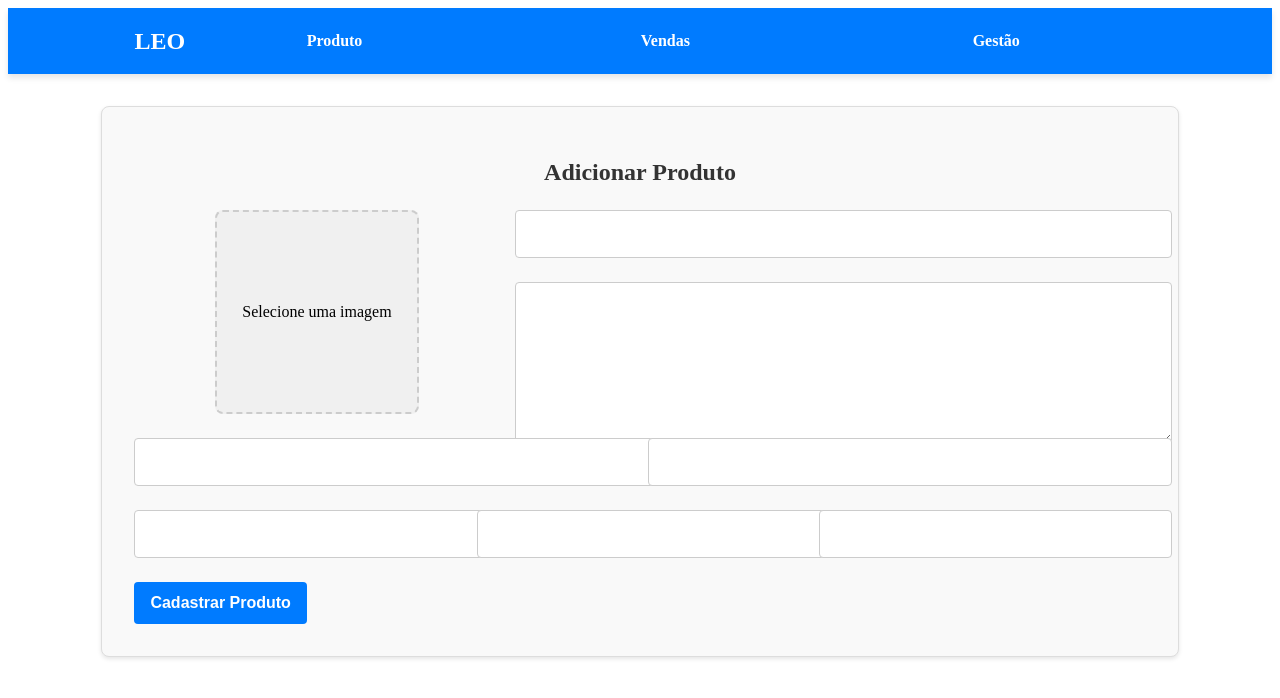
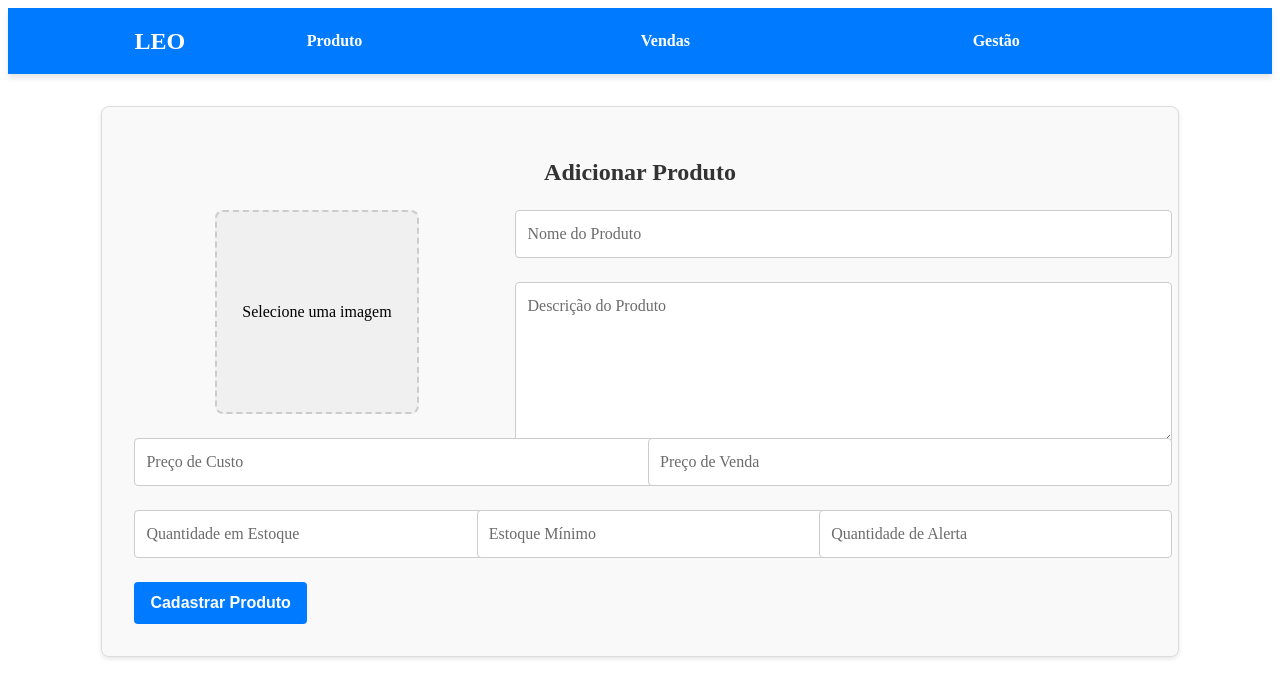
Before and after one commit to Leonan-Bazilio/Store-Management, a React (Vite) app in the folder StoreManagerFront/: page /add-product in a window 1280 px wide. Shown: the top 698 px of the page. Built offline with nearby package versions, Linux system fonts and the light colour scheme; the HTML template or start-up script is replaced by a standard one.

Commit message:
ajustes em alguns componentes pela mudança do inputField

```diff
--- a/StoreManagerFront/src/components/InputField/InputField.jsx
+++ b/StoreManagerFront/src/components/InputField/InputField.jsx
@@ -8,6 +8,7 @@ const InputField = ({
   value,
   onChange,
   className = "",
+  divClassName = "",
 }) => {
   const [focused, setFocused] = useState();
   const handleFocus = () => {
@@ -17,7 +18,7 @@ const InputField = ({
     <div
       className={`${
         type !== "textarea" ? styles.divInput : styles.divTextarea
-      }`}
+      } ${divClassName}`}
     >
       {type !== "textarea" ? (
         <input
--- a/StoreManagerFront/src/components/ProductForm/ProductForm.jsx
+++ b/StoreManagerFront/src/components/ProductForm/ProductForm.jsx
@@ -75,7 +75,7 @@ const ProductForm = () => {
           <InputField
             type="text"
             nameAndId="name"
-            placeholder="Nome do Produto"
+            textLabel="Nome do Produto"
             value={product.name}
             onChange={handleChange}
             className={styles.input}
@@ -83,7 +83,7 @@ const ProductForm = () => {
           <InputField
             type="textarea"
             nameAndId="description"
-            placeholder="Descrição do Produto"
+            textLabel="Descrição do Produto"
             value={product.description}
             onChange={handleChange}
             className={styles.textarea}
@@ -94,7 +94,7 @@ const ProductForm = () => {
         <InputField
           type="number"
           nameAndId="costPrice"
-          placeholder="Preço de Custo"
+          textLabel="Preço de Custo"
           value={product.costPrice}
           onChange={handleChange}
           className={styles.input}
@@ -102,7 +102,7 @@ const ProductForm = () => {
         <InputField
           type="number"
           nameAndId="sellingPrice"
-          placeholder="Preço de Venda"
+          textLabel="Preço de Venda"
           value={product.sellingPrice}
           onChange={handleChange}
         />
@@ -111,21 +111,21 @@ const ProductForm = () => {
         <InputField
           type="number"
           nameAndId="stockQuantity"
-          placeholder="Quantidade em Estoque"
+          textLabel="Quantidade em Estoque"
           value={product.stockQuantity}
           onChange={handleChange}
         />
         <InputField
           type="number"
           nameAndId="intermediateWarningQuantity"
-          placeholder="Estoque Mínimo"
+          textLabel="Estoque Mínimo"
           value={product.intermediateWarningQuantity}
           onChange={handleChange}
         />
         <InputField
           type="number"
           nameAndId="alertQuantity"
-          placeholder="Quantidade de Alerta"
+          textLabel="Quantidade de Alerta"
           value={product.alertQuantity}
           onChange={handleChange}
         />
--- a/StoreManagerFront/src/components/ShowProducts/ShowProducts.jsx
+++ b/StoreManagerFront/src/components/ShowProducts/ShowProducts.jsx
@@ -51,10 +51,11 @@ const ShowAllProducts = () => {
       <h1 className={styles.title}>Produtos Cadastrados</h1>
       <InputField
         type="text"
-        placeholder="Pesquisar por nome do produto..."
+        textLabel="Pesquisar por nome do produto..."
+        nameAndId={"searchProduct"}
         value={searchTerm}
         onChange={handleSearch}
-        className={styles.searchInput}
+        divClassName={styles.searchInput}
       />
       {fetching ? (
         <p className={styles.loading}>Carregando produtos...</p>
--- a/StoreManagerFront/src/components/ShowProducts/ShowProducts.module.css
+++ b/StoreManagerFront/src/components/ShowProducts/ShowProducts.module.css
@@ -11,11 +11,9 @@
 }
 
 .searchInput {
-  display: block;
   width: 100%;
   max-width: 400px;
   margin: 1.5rem auto;
-  padding: 0.5rem 1rem;
 }
 
 .emptyList,
@@ -30,7 +28,7 @@
 
 .productList {
   display: grid;
-  grid-template-columns: repeat(auto-fit, minmax(200px, 1fr));
+  grid-template-columns: repeat(auto-fill, minmax(200px, 1fr));
   gap: 1rem;
   margin-top: 1rem;
 }
```
Also changed, not shown: StoreManagerFront/src/components/ProductDetails/ProductDetails.jsx (+8 -8 lines), StoreManagerFront/src/components/ProductDetails/ProductDetails.module.css (+8 -3 lines).
